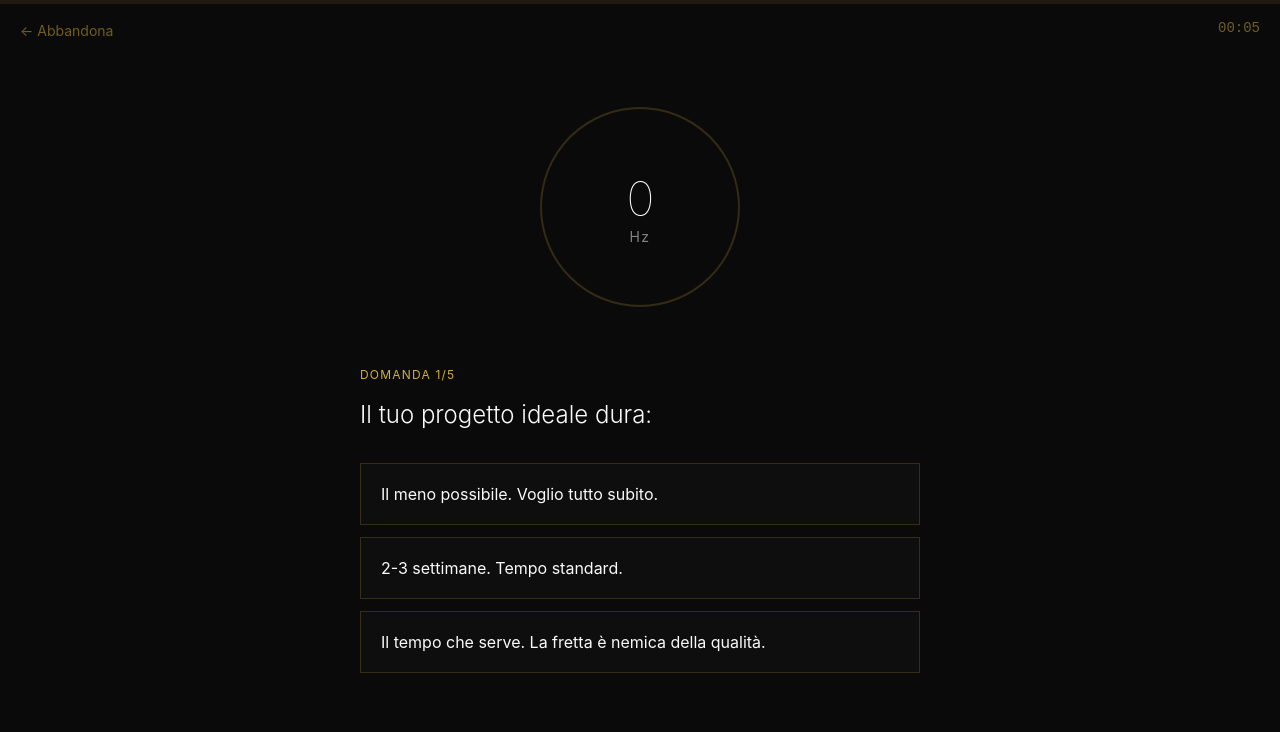
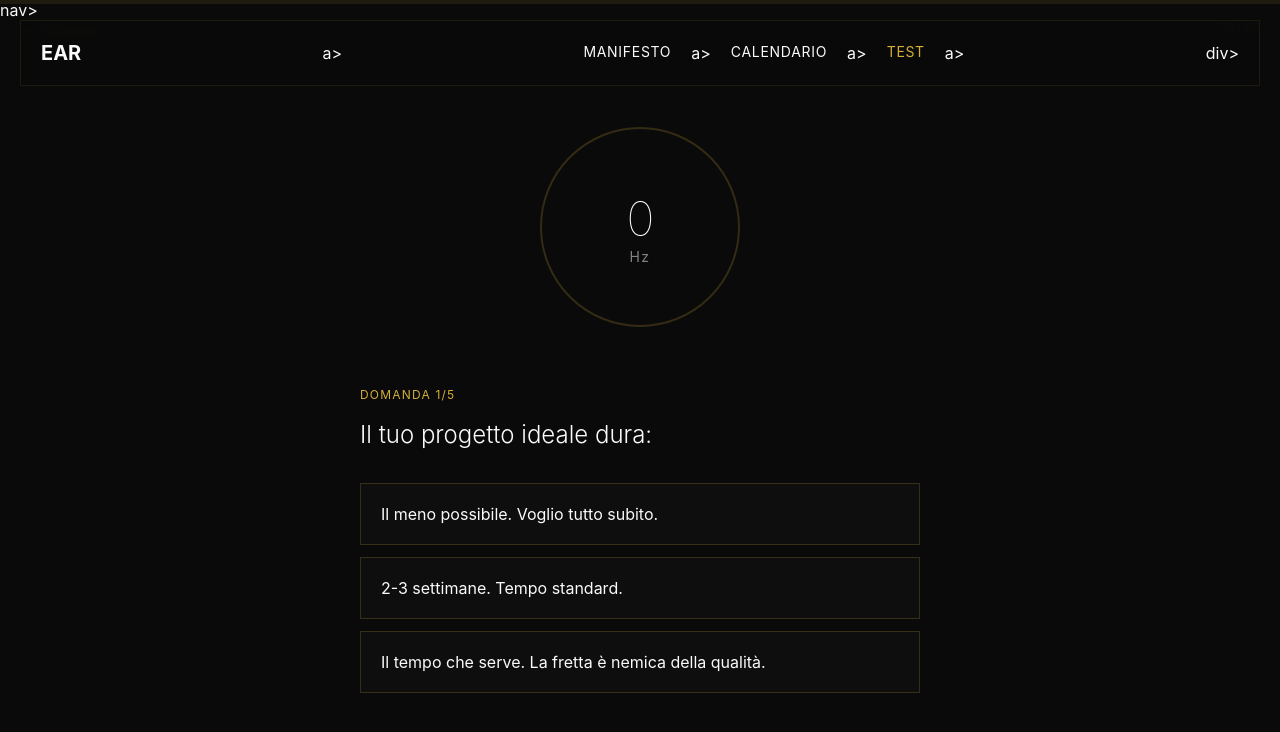
Before and after one commit to raydalessandro/Ear_site_528hz, a plain HTML site: page test.html in a window 1280 px wide. Drawn offline with Linux system fonts and the light colour scheme.

Commit message:
Add navigation to test.html

```diff
--- a/test.html
+++ b/test.html
@@ -314,6 +314,16 @@
         <div class="progress-fill" id="progress"></div>
     </div>
 
+        <!-- Navigation -->
+        <nav style="position: fixed; top: 20px; left: 20px; right: 20px; display: flex; justify-content: space-between; align-items: center; padding: 20px; background: rgba(10,10,10,0.95); backdrop-filter: blur(10px); border: 1px solid rgba(212,175,55,0.1); z-index: 999;">
+                    <a href="index.html" style="color: #fafafa; text-decoration: none; font-weight: 700; font-size: 20px;">EAR</a>a>
+                    <div style="display: flex; gap: 20px;">
+                                    <a href="manifesto.html" style="color: #fafafa; text-decoration: none; font-size: 14px; letter-spacing: 0.05em; text-transform: uppercase;">MANIFESTO</a>a>
+                                    <a href="calendario.html" style="color: #fafafa; text-decoration: none; font-size: 14px; letter-spacing: 0.05em; text-transform: uppercase;">CALENDARIO</a>a>
+                                    <a href="test.html" style="color: #d4af37; text-decoration: none; font-size: 14px; letter-spacing: 0.05em; text-transform: uppercase;">TEST</a>a>
+                    </div>div>
+        </nav>nav>
+
     <!-- Navigation -->
     <div class="test-nav">
         <a href="/" class="back-button">← Abbandona</a>
```
